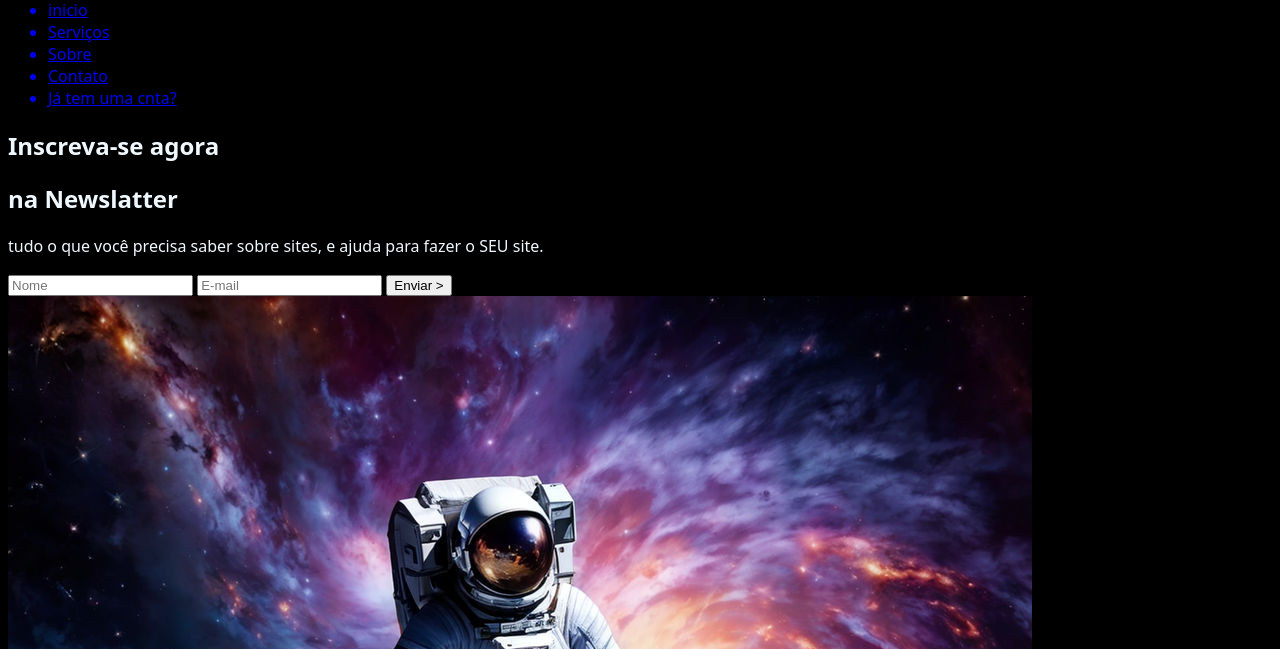
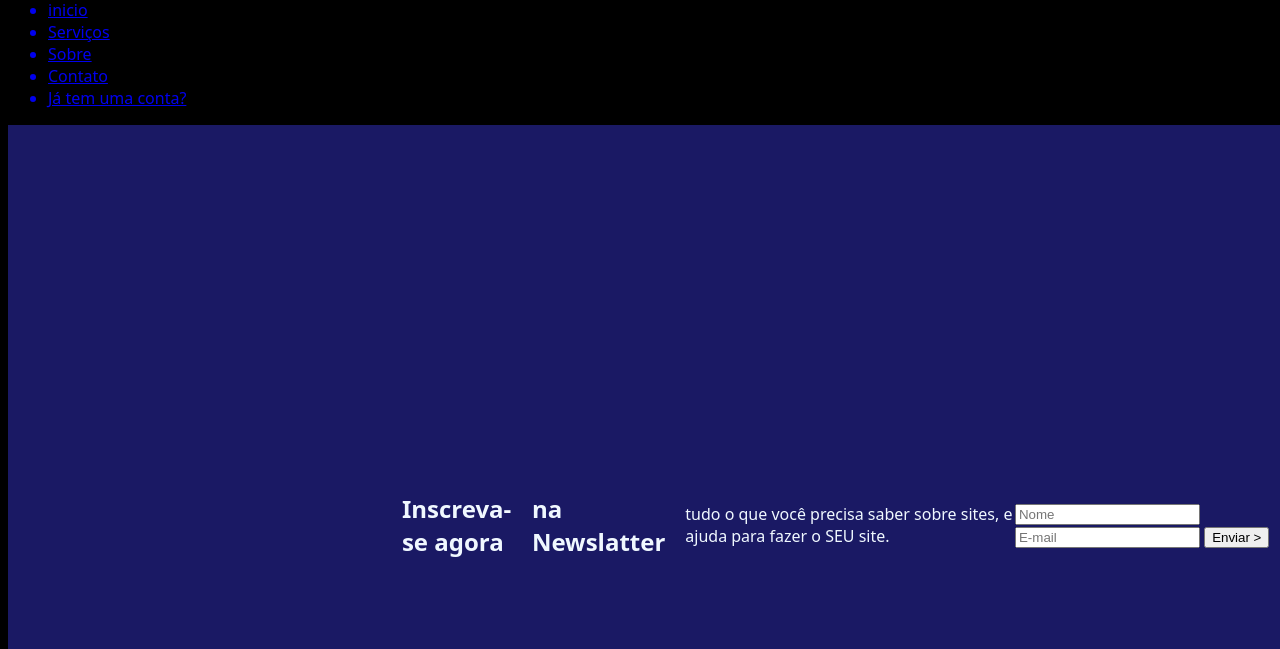
Before and after one commit to Bellaisa07/Meu-TCC2, a plain HTML site: page index.html in a window 1280 px wide. Shown: the part 151-800 px from the top of the page. Drawn offline with Linux system fonts and the light colour scheme.

Commit message:
mudança

```diff
--- a/index.html
+++ b/index.html
@@ -5,6 +5,12 @@
     <meta name="viewport" content="width=device-width, initial-scale=1.0">
     <link rel="stylesheet" href="style.css">
     <title>TCC</title>
+    <style>
+
+        p{
+            margin-left: 10px;
+        }
+    </style>
 </head>
 <body>
     <header>
@@ -17,15 +23,19 @@
             <a href="#"><li>Serviços</li></a>
             <a href="#"><li>Sobre</li></a>
             <a href="#"><li>Contato</li></a>
-            <a href="#"><li>Já tem uma cnta?</li></a>
+            <a href="#"><li>Já tem uma conta?</li></a>
         </ul>
     </header>
 
     <main>
         <aside>
+            <div class="main-login">
+                <div class="left-login">
+            </div>
             <h2>Inscreva-se agora</h2>
-            <h2>na  Newslatter</h2>
-            <p>tudo o que você precisa saber sobre sites, e ajuda para fazer o SEU site.
+            <h2>na  Newslatter</h2><br>
+
+        </p><p>tudo o que você precisa saber sobre sites, e ajuda para fazer o SEU site.
 
             </p>
             <form >
@@ -38,5 +48,6 @@
             <img src="img/astronaut-floating-amidst-the-swirling-colors-of-a-spiral-galaxy-earth-visible-in-the-distant-backg.jpeg" alt="astronauta">
         </article>
     </main>
+
 </body>
 </html>
--- a/style.css
+++ b/style.css
@@ -3,3 +3,19 @@ body{
     color: aliceblue;
     font-family: system-ui, -apple-system, BlinkMacSystemFont, 'Segoe UI', Roboto, Oxygen, Ubuntu, Cantarell, 'Open Sans', 'Helvetica Neue', sans-serif;
 }
+.main-login{
+    width: 100vw;
+    height: 100vh;
+    background-color: rgb(26, 25, 100);
+    display: flex;
+    justify-content: center;
+    align-items: center;
+}
+.left-login{
+    width: 50vw;
+    height: 100vh;
+    display: flex;
+    justify-content: center;
+    align-items: center;
+    flex-direction: column;
+}
```
